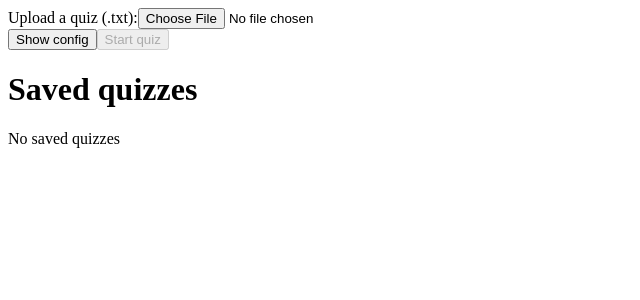
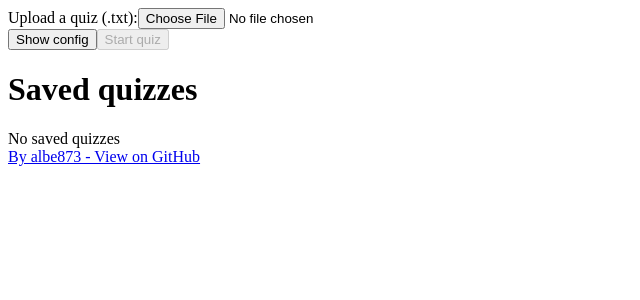
Before and after one commit to albe873/quiz, a React (Vite) app in the folder quiz-react/: page / in a window 1280 px wide. Shown: the top 300 px of the page, without its empty margins (0-640 px from the left). Built offline with nearby package versions, Linux system fonts and the light colour scheme; the HTML template or start-up script is replaced by a standard one.

Commit message:
Improve style

```diff
--- a/quiz-react/src/App.jsx
+++ b/quiz-react/src/App.jsx
@@ -3,6 +3,7 @@ import { parseQuestionsFromText } from './utils/parseQuestions.js'
 import Config from './components/Config.jsx'
 import Quiz from './components/Quiz.jsx'
 import Results from './components/Results.jsx'
+import Credits from './components/Credits.jsx'
 
 const appname = 'quiz-react';
 
@@ -148,6 +149,7 @@ export default function App() {
   }
 
   return (
+    <>
     <div className="container grid">
       {phase === 'config' && (
         <Config
@@ -165,5 +167,7 @@ export default function App() {
       {phase === 'quiz' && <Quiz questions={picked} minutes={minutes} onFinish={finish} />}
       {phase === 'results' && <Results questions={picked} selections={selections} onRestart={restart} />}
     </div>
+    <Credits />
+    </>
   )
 }
--- /dev/null
+++ b/quiz-react/src/components/Credits.jsx
@@ -0,0 +1,9 @@
+export default function Credits() {
+  return (
+    <footer className="credits">
+      <a href="https://github.com/albe873/quiz" target="_blank" rel="noopener noreferrer">
+        By albe873 - View on GitHub
+      </a>
+    </footer>
+  );
+}
--- a/quiz-react/src/components/Results.jsx
+++ b/quiz-react/src/components/Results.jsx
@@ -8,7 +8,6 @@ function Header({ totalCorrect, totalQuestions, onRestart }) {
         <div className="badge">Correct: {totalCorrect}/{totalQuestions}</div>
         <button onClick={onRestart}>Restart</button>
       </div>
-      <hr />
     </>
   )
 }
--- a/quiz-react/src/styles.css
+++ b/quiz-react/src/styles.css
@@ -108,7 +108,6 @@ input[type="text"] {
 .modal {
     position: fixed;
     inset: 0;
-    background: rgba(0,0,0,0.6);
     display: flex;
     align-items: center;
     justify-content: center;
@@ -117,12 +116,11 @@ input[type="text"] {
     -webkit-backdrop-filter: blur(8px);
 }
 .modal-content {
-    background: #161a20;
-    border: 1px solid #2a3140;
     border-radius: 12px;
     padding: 16px;
     width: 100%;
     max-width: 520px;
+    background: rgba(26, 30, 37, 0.7);
 }
 
 /* Buttons */
@@ -187,8 +185,7 @@ button:disabled {
 }
 .footer {
     display: flex;
-    justify-content:
-    space-between;
+    justify-content: space-between;
     align-items: center;
     margin-top: 12px;
 }
@@ -218,6 +215,11 @@ input[type="radio"], input[type="checkbox"] {
 }
 
 /* Results-specific styling */
+.results .card {
+    border: none;
+    padding:  10px;
+}
+
 .results .summary {
     border: 1px solid #2a3140;
     background: #151a21;
@@ -272,3 +274,21 @@ input[type="radio"], input[type="checkbox"] {
     margin-top: 6px;
     white-space: pre-wrap;
 }
+
+/* Footer */
+.credits {
+    position: fixed;
+    bottom: 0px;
+    padding: 3px 0;
+    left: 50%;
+    transform: translateX(-50%);
+    width: 100%;
+    backdrop-filter: blur(8px);
+    -webkit-backdrop-filter: blur(8px);
+}
+.credits a {
+    display: flex;
+    justify-content: center;
+    font-size: 0.6rem;
+    color: #434547;
+}
```
